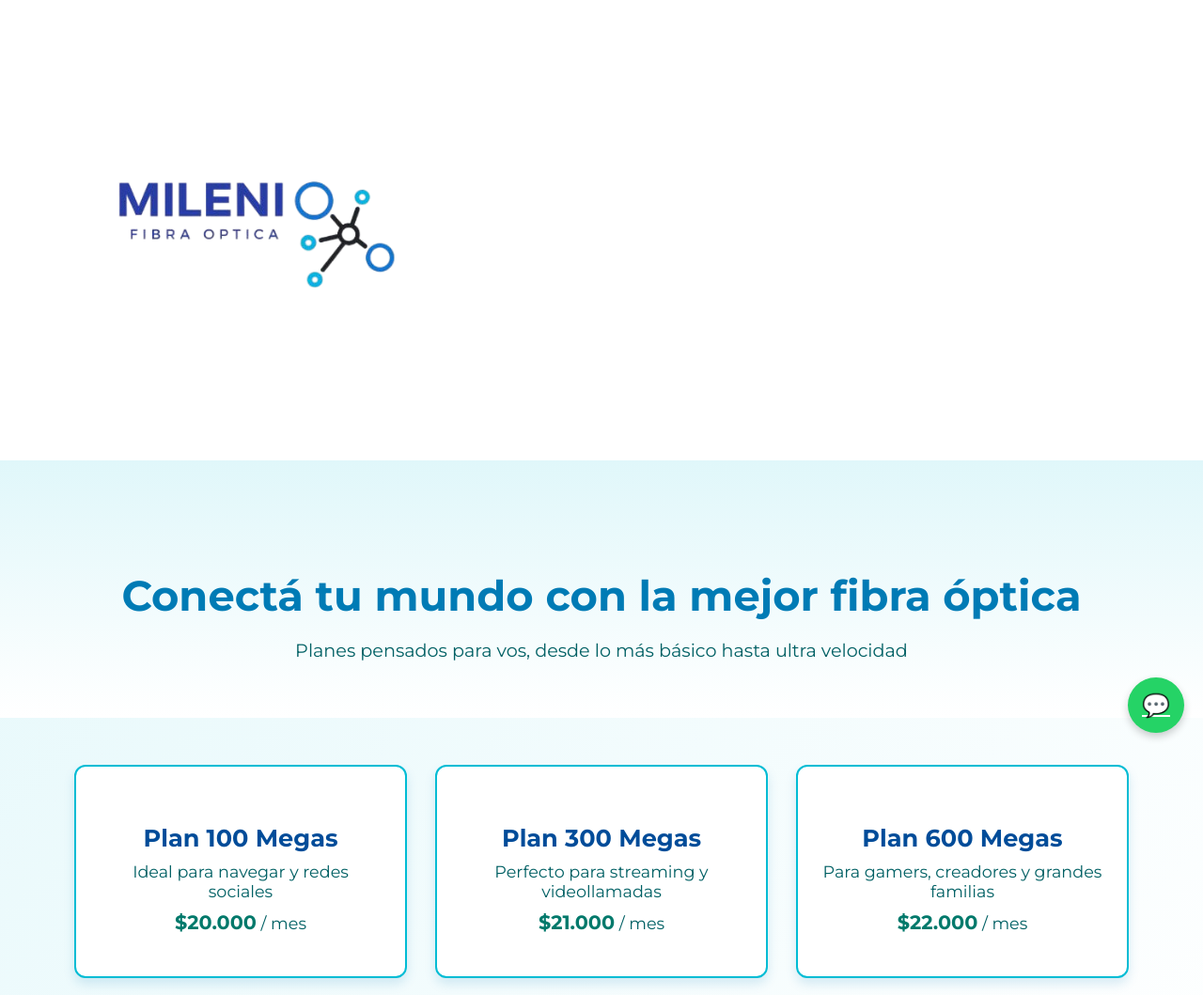
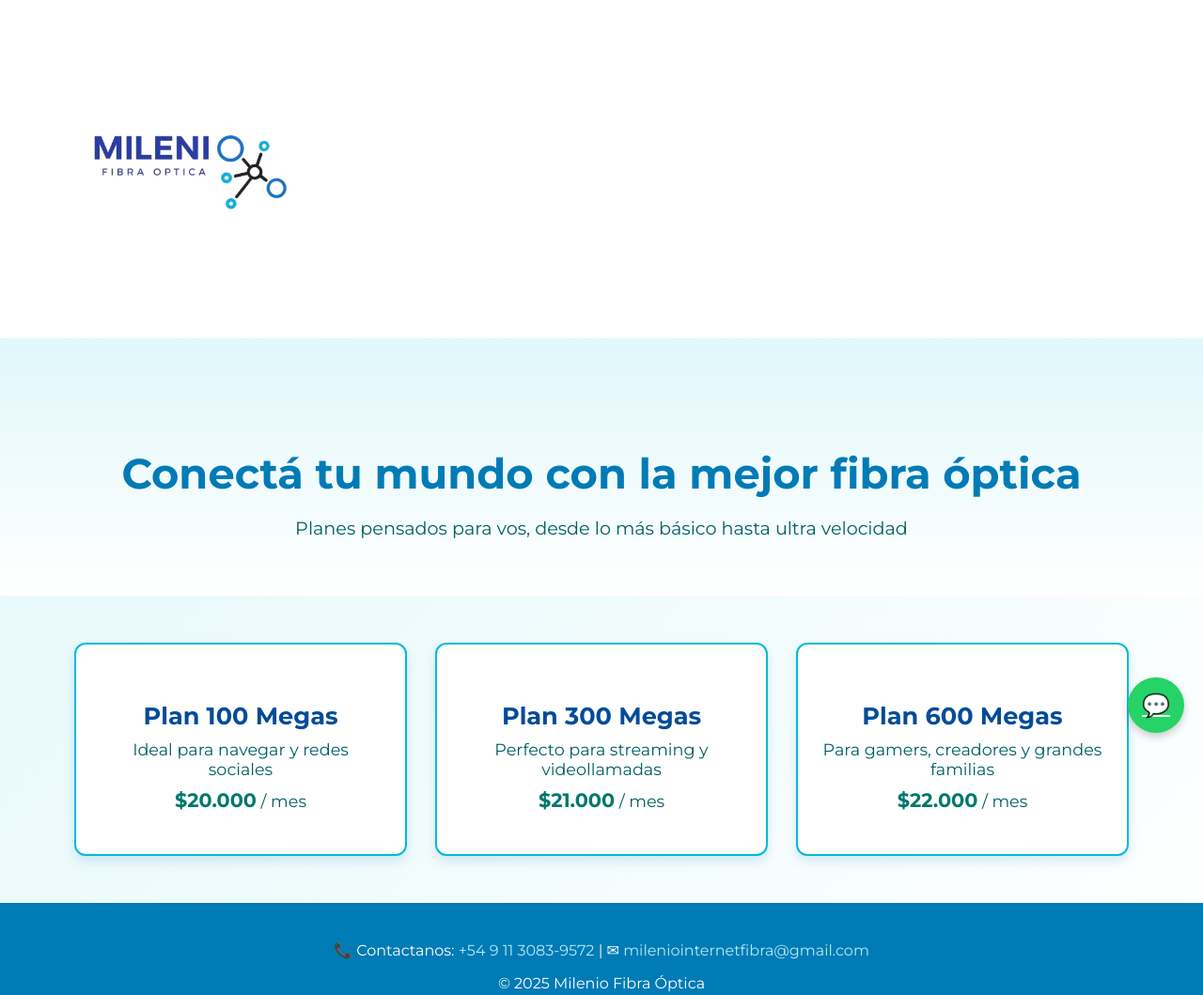
Before and after one commit to ahealy1200/MILENIOWEB, a plain HTML site: page index.html in a window 1280 px wide. Shown: the top 1059 px of the page at 94% size. Drawn offline with Linux system fonts and the light colour scheme.

Commit message:
Update index.html

```diff
--- a/index.html
+++ b/index.html
@@ -24,7 +24,7 @@
     }
 
     header img {
-      height: 430px; /* LOGO AGRANDADO */
+      height: 300px; /* LOGO AGRANDADO */
     }
 
     .hero {
```
